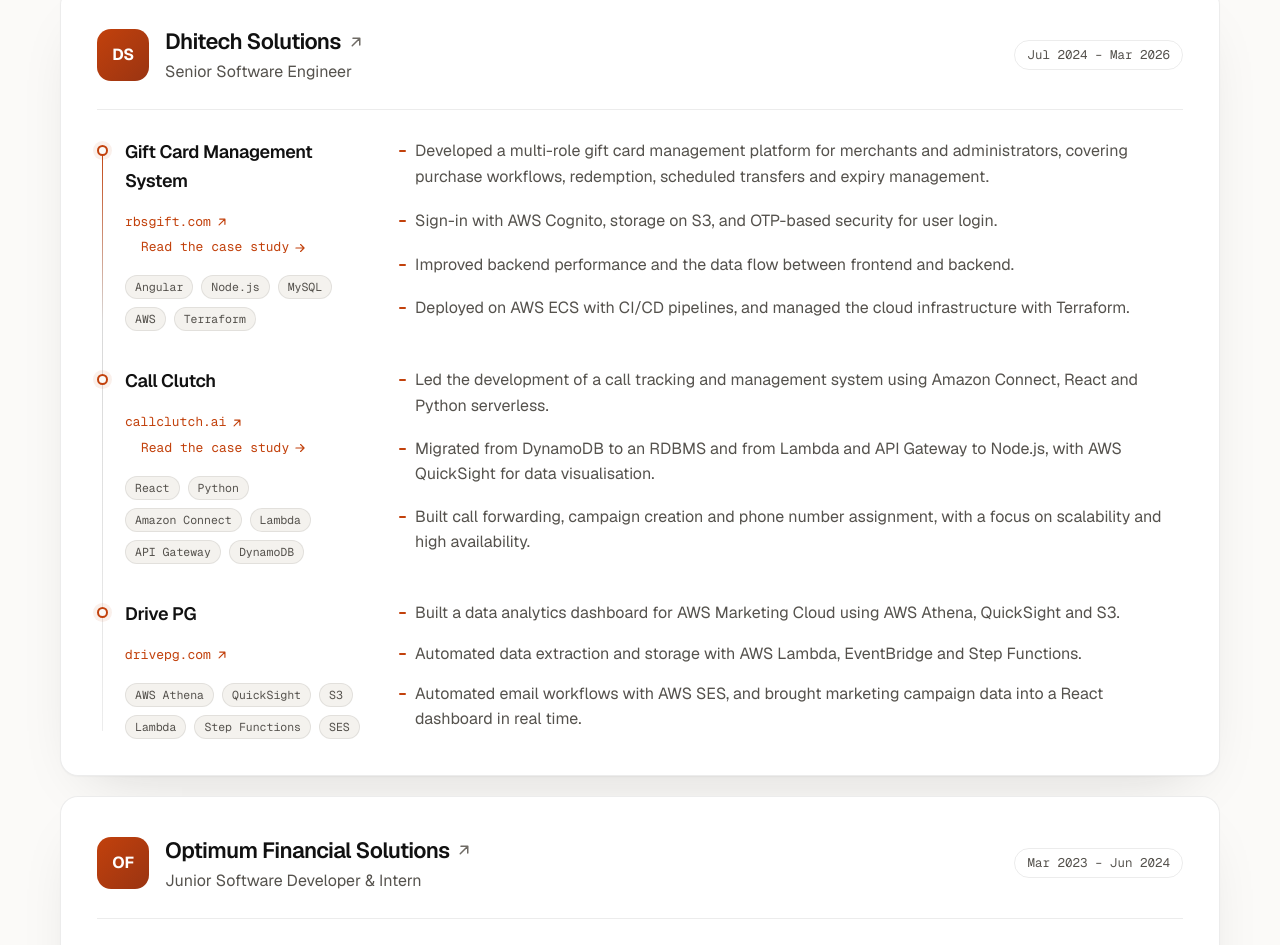
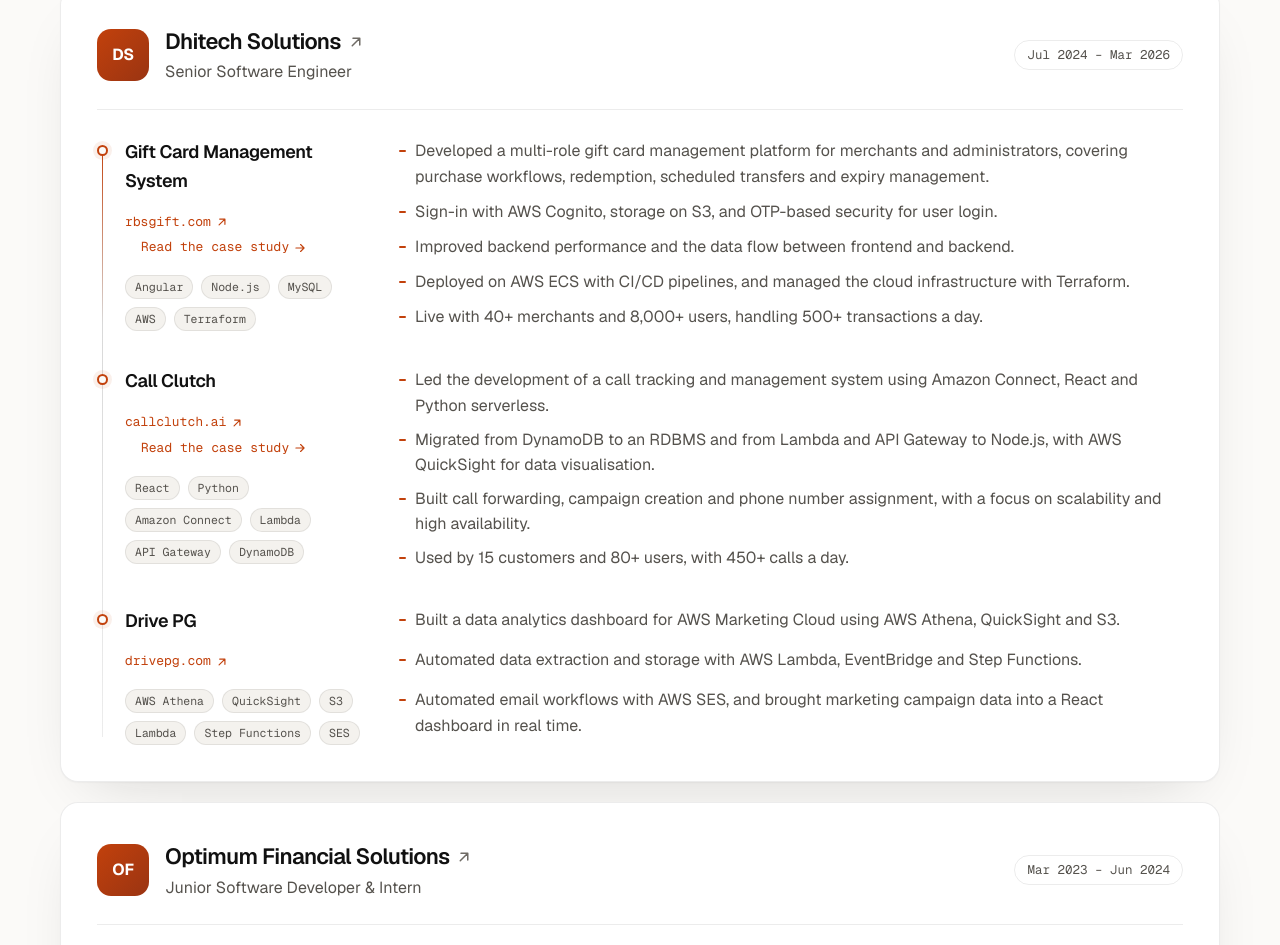
Before and after one commit to PradipDj432/portfolio, a plain HTML site: page index.html in a window 1280 px wide. Shown: the part 4553-5498 px from the top of the page. Drawn offline with nearby package versions, Linux system fonts and the light colour scheme.

Commit message:
Review fixes: resume link on case study pages, proof bullets in Experience
Co-Authored-By: Claude Sonnet 5.5 <noreply@anthropic.com>
Claude-Session: https://claude.ai/code/session_011p8GKsQZNZ1HEez4v5N4B1

```diff
--- a/index.html
+++ b/index.html
@@ -316,6 +316,7 @@
                   <li>Sign-in with AWS Cognito, storage on S3, and OTP-based security for user login.</li>
                   <li>Improved backend performance and the data flow between frontend and backend.</li>
                   <li>Deployed on AWS ECS with CI/CD pipelines, and managed the cloud infrastructure with Terraform.</li>
+                  <li>Live with 40+ merchants and 8,000+ users, handling 500+ transactions a day.</li>
                 </ul>
               </li>
               <li class="timeline-item">
@@ -326,6 +327,7 @@
                   <li>Led the development of a call tracking and management system using Amazon Connect, React and Python serverless.</li>
                   <li>Migrated from DynamoDB to an RDBMS and from Lambda and API Gateway to Node.js, with AWS QuickSight for data visualisation.</li>
                   <li>Built call forwarding, campaign creation and phone number assignment, with a focus on scalability and high availability.</li>
+                  <li>Used by 15 customers and 80+ users, with 450+ calls a day.</li>
                 </ul>
               </li>
               <li class="timeline-item">
--- a/js/common.js
+++ b/js/common.js
@@ -40,8 +40,10 @@ function fillProfile() {
     el.href = link.url;
     if (el.hasAttribute("data-show-handle")) el.textContent = link.handle;
   });
+  // Pages in a sub folder (the case studies) find the site's files from where common.js was loaded.
+  const siteRoot = new URL("../", document.querySelector('script[src$="js/common.js"]')?.src || location.href).href;
   document.querySelectorAll("[data-resume]").forEach((el) => {
-    el.href = PROFILE.resume;
+    el.href = new URL(PROFILE.resume, siteRoot).href;
     el.setAttribute("download", PROFILE.name.replace(/\s+/g, "-") + "-Resume.pdf");
     el.setAttribute("type", "application/pdf");
   });
```
Also changed, not shown: 1 other file.
